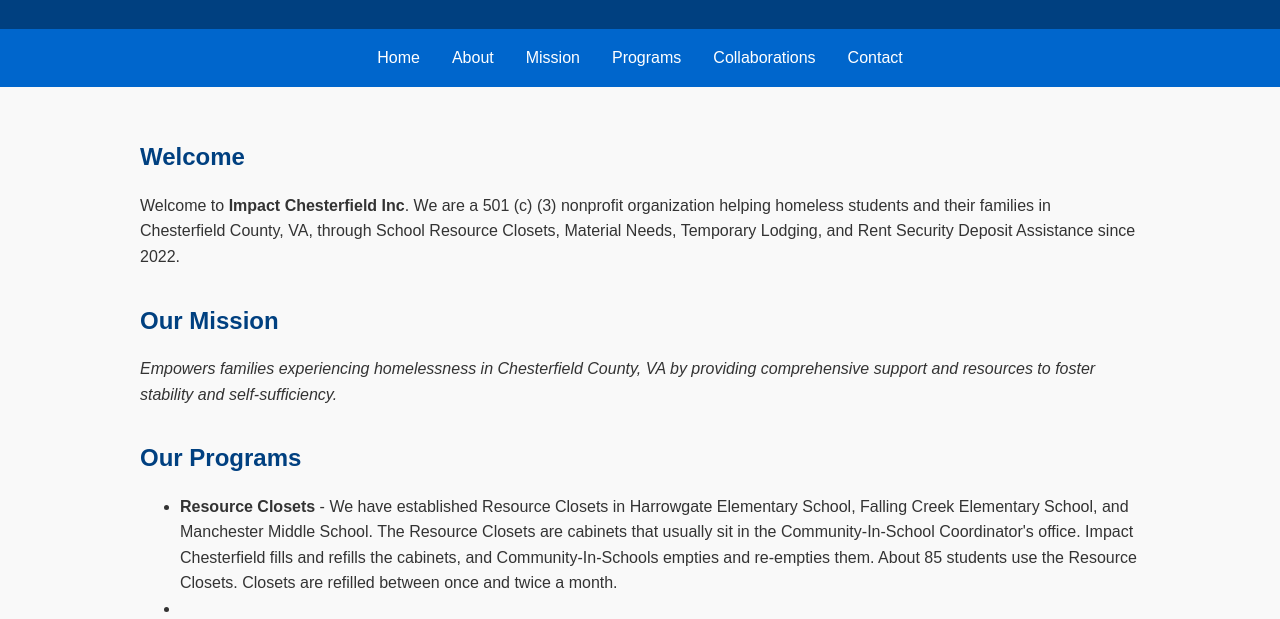
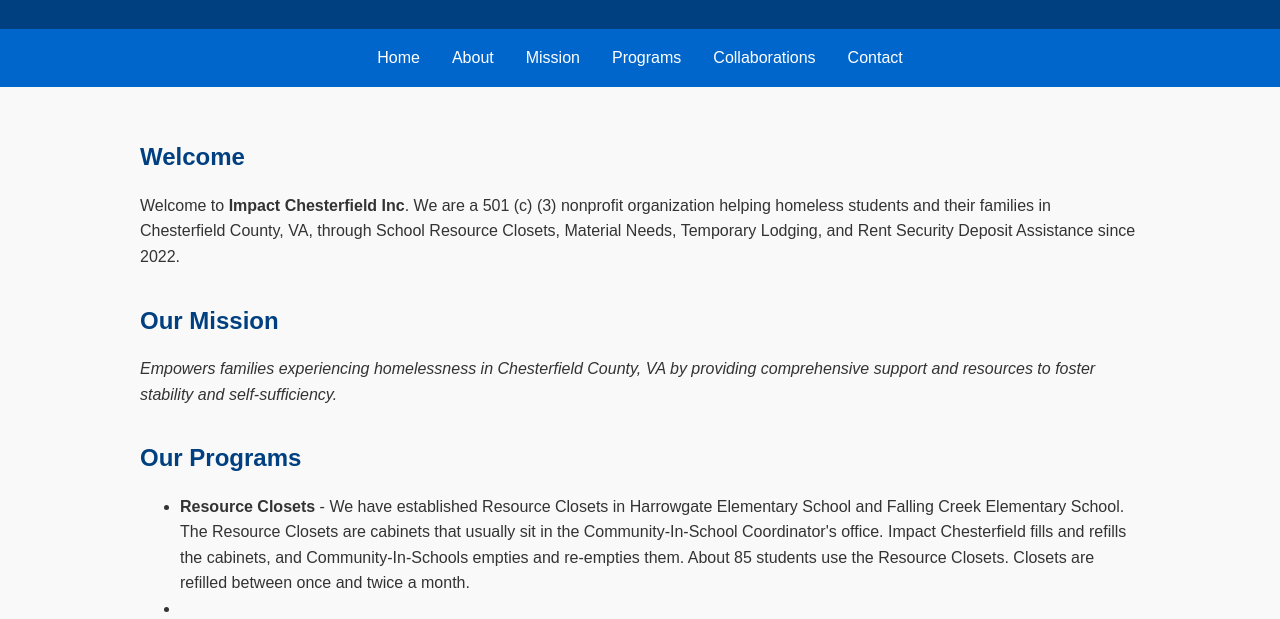
Before and after one commit to steveastoria/impactchesterfield, a plain HTML site: page index.html in a window 1280 px wide. Shown: the part 179-798 px from the top of the page. Drawn offline with Linux system fonts and the light colour scheme.

Commit message:
Update index.html

```diff
--- a/index.html
+++ b/index.html
@@ -112,7 +112,7 @@
     <section id="programs">
       <h2>Our Programs</h2>
       <ul>
-        <li><Strong>Resource Closets</Strong> - We have established Resource Closets in Harrowgate Elementary School, Falling Creek Elementary School, and Manchester Middle School.
+        <li><Strong>Resource Closets</Strong> - We have established Resource Closets in Harrowgate Elementary School and Falling Creek Elementary School.
           The Resource Closets are cabinets that usually sit in the Community-In-School Coordinator's office.  Impact Chesterfield fills and refills the cabinets, and Community-In-Schools empties and re-empties them.  About 85 students use the Resource Closets.  Closets are refilled between once and twice a month.</li>
         <li> </li>
         <li><Strong>Material Needs</Strong> - We receive requests from the Chesterfield County Public School (CCPS) McKinney-Vento Director seeking items for the homeless
```
